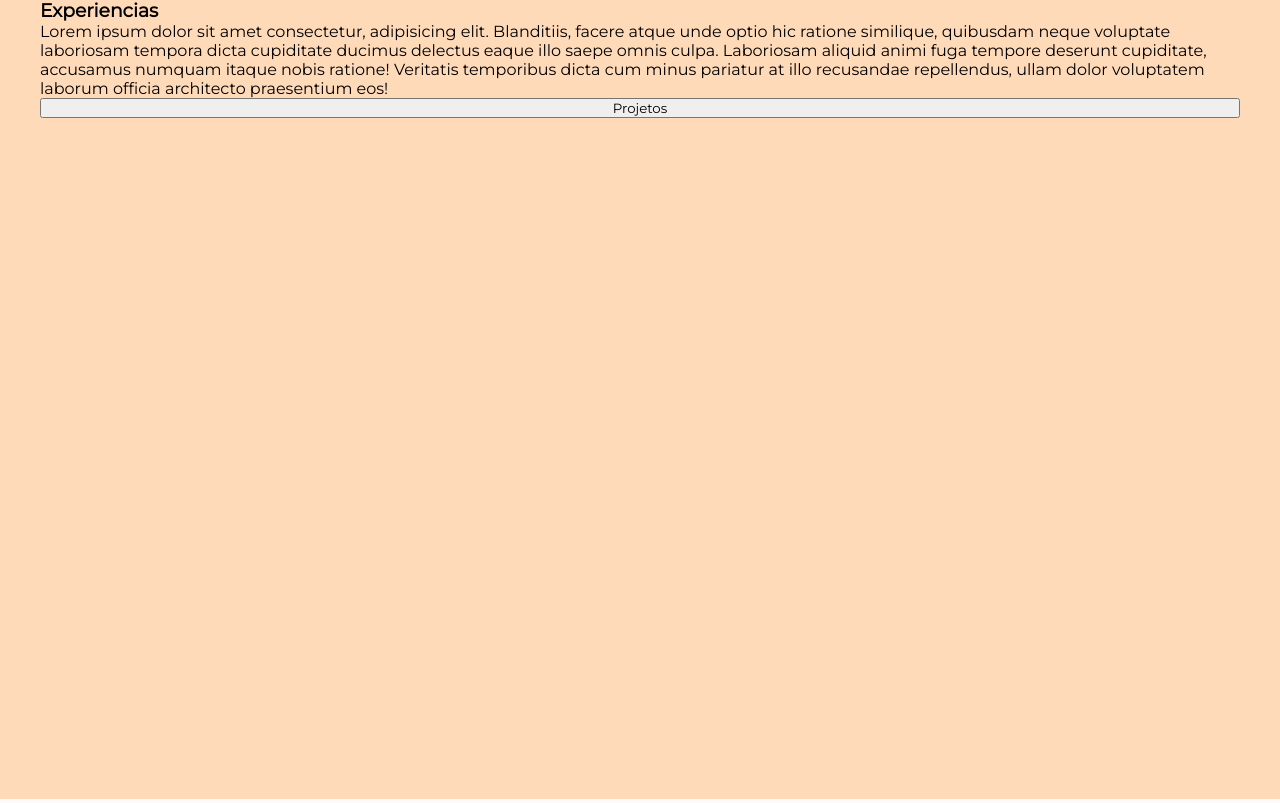
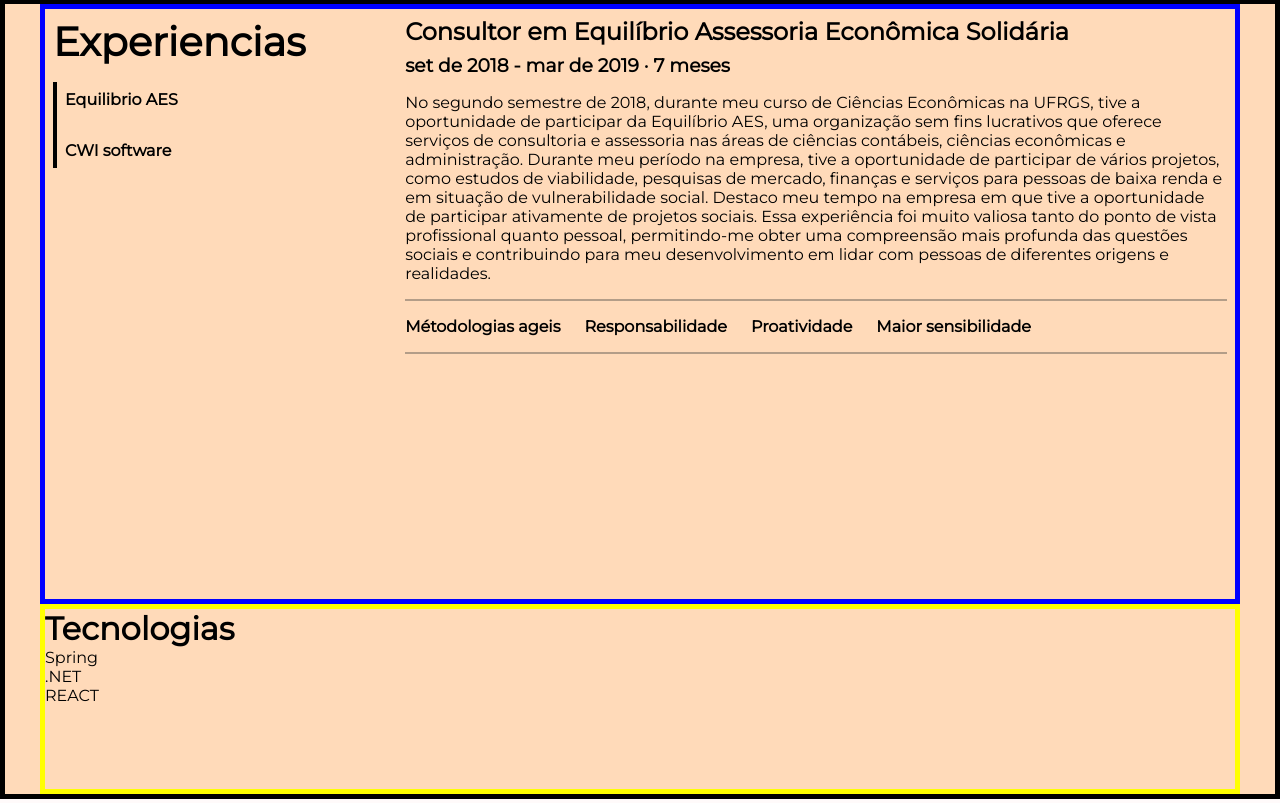
Before and after one commit to kzanetty/portfolio, a React (Vite) app: page / in a window 1280 px wide. Shown: the part 849-1652 px from the top of the page. Built offline with nearby package versions, Linux system fonts and the light colour scheme.

Commit message:
criando esboço da screeen experiencias

```diff
--- a/src/App.css
+++ b/src/App.css
@@ -5,6 +5,8 @@
   padding: 0;
   margin: 0;
   font-family: "Montserrat", sans-serif;
+  text-decoration: none;
+  list-style: none;
 }
 
 :root {
--- /dev/null
+++ b/src/constant/experiencias.js
@@ -0,0 +1,34 @@
+const experiencias = [
+  {
+    nome: "Equilibrio AES",
+    titulo: "Consultor em Equilíbrio Assessoria Econômica Solidária",
+    periodo: "set de 2018 - mar de 2019 · 7 meses",
+    texto:
+      "No segundo semestre de 2018, durante meu curso de Ciências Econômicas na UFRGS, tive a oportunidade de participar da Equilíbrio AES, uma organização sem fins lucrativos que oferece serviços de consultoria e assessoria nas áreas de ciências contábeis, ciências econômicas e administração. Durante meu período na empresa, tive a oportunidade de participar de vários projetos, como estudos de viabilidade, pesquisas de mercado, finanças e serviços para pessoas de baixa renda e em situação de vulnerabilidade social. Destaco meu tempo na empresa em que tive a oportunidade de participar ativamente de projetos sociais. Essa experiência foi muito valiosa tanto do ponto de vista profissional quanto pessoal, permitindo-me obter uma compreensão mais profunda das questões sociais e contribuindo para meu desenvolvimento em lidar com pessoas de diferentes origens e realidades.",
+    tecnologias: [
+      "Métodologias ageis",
+      "Responsabilidade",
+      "Proatividade",
+      "Maior sensibilidade",
+    ],
+  },
+  {
+    nome: "CWI software",
+    titulo: "Estágio em CWI Software",
+    periodo: "dez de 2022 - mai de 2023 · 6 meses",
+    texto:
+      "Participei como estagiário no programa de capacitação Crescer, que reúne uma equipe excepcional de profissionais altamente qualificados, atuando como professores. O objetivo desse programa é capacitar e inserir novos talentos da área de tecnologia no mercado. Durante minha participação no Crescer, adquiri experiência em diversas áreas, incluindo:",
+    tecnologias: [
+      "Métodologias ageis",
+      "Responsabilidade",
+      "Proatividade",
+      "Maior sensibilidade",
+      "Métodologias ageis",
+      "Responsabilidade",
+      "Proatividade",
+      "Maior sensibilidade",
+    ],
+  },
+];
+
+export default experiencias;
--- /dev/null
+++ b/src/constant/tecnologias.js
@@ -0,0 +1,16 @@
+const tecnologias = [
+  {
+    nome: "Spring",
+    imagem: "URL aqui",
+  },
+  {
+    nome: ".NET",
+    imagem: "URL aqui",
+  },
+  {
+    nome: "REACT",
+    imagem: "URL aqui",
+  },
+];
+
+export default tecnologias;
--- a/src/ui/components/index.js
+++ b/src/ui/components/index.js
@@ -3,3 +3,7 @@ export { ContainerComponent } from "./container/container.component";
 
 export { DarkModeComponent } from "./dark-mode/dark-mode.component";
 export { LinkComponent } from "./links/link.component";
+
+export { RelatoExperienciaComponent } from "./relato-experiencia/relato-experiencia.component";
+export { TecnologiasComponent } from "./relato-tecnologias/tecnologias.component";
+export { RelatoTituloComponent } from "./relato-exp-titulo/relato-exp-titulo.component";
--- a/src/ui/components/navbar/navbar.component.css
+++ b/src/ui/components/navbar/navbar.component.css
@@ -18,7 +18,6 @@
   align-items: center;
   justify-content: flex-end;
   gap: 10%;
-  list-style: none;
   color: var(--body_color);
   height: 100%;
   width: 60%;
@@ -35,7 +34,6 @@
 
 .items-navbar > li > a {
   list-style: none;
-  text-decoration: none;
   cursor: pointer;
   font-size: 20px;
   padding: 4px 8px;
--- /dev/null
+++ b/src/ui/components/relato-exp-titulo/relato-exp-titulo.component.jsx
@@ -0,0 +1,15 @@
+
+export function RelatoTituloComponent({ experiencias, onClick }) {
+    return (
+        <>
+            <h1>Experiencias</h1>
+            <ul>
+                {
+                    experiencias.map((exp, index) => (
+                        <li key={index}><button className={`button-title button-${exp.nome}`} onClick={() => onClick(exp.nome)}>{exp.nome}</button></li>
+                    ))
+                }
+            </ul>
+        </>
+    )
+}
--- /dev/null
+++ b/src/ui/components/relato-experiencia/relato-experiencia.component.jsx
@@ -0,0 +1,24 @@
+export function RelatoExperienciaComponent({ experiencias }) {
+    return (
+        <>
+            {
+                experiencias.map((exp, index) => (
+                    <div className={`hiden-experience ${exp.nome}`} key={index}>
+                        <h2>{exp.titulo}</h2>
+                        <h3>{exp.periodo}</h3>
+                        <p>{exp.texto}</p>
+                        <div>
+                            <ul>
+                                {
+                                    exp.tecnologias.map((tecnologia, index) => (
+                                        <li key={index}>{tecnologia}</li>
+                                    ))
+                                }
+                            </ul>
+                        </div>
+                    </div>
+                ))
+            }
+        </>
+    )
+}
--- /dev/null
+++ b/src/ui/components/relato-tecnologias/tecnologias.component.jsx
@@ -0,0 +1,15 @@
+
+export function TecnologiasComponent({ tecnologias }) {
+    return (
+        <>
+            <h1>Tecnologias</h1>
+            <ul>
+                {
+                    tecnologias.map((tec, index) => (
+                        <li key={index}>{tec.nome}</li>
+                    ))
+                }
+            </ul>
+        </>
+    )
+}
--- a/src/ui/screens/experience/experience.screen.css
+++ b/src/ui/screens/experience/experience.screen.css
@@ -0,0 +1,103 @@
+.experience {
+  min-height: 100%;
+  border: 5px solid black;
+  color: var(--body_color);
+}
+
+.content-experience {
+  height: 100%;
+  display: flex;
+  flex-direction: column;
+}
+
+.content-experience-reports {
+  display: flex;
+  justify-content: space-between;
+  align-items: flex-start;
+  padding: 8px;
+  border: 5px solid blue;
+  height: 600px;
+}
+
+.content-experience-titulos {
+  width: 30%;
+  display: flex;
+  flex-direction: column;
+  /* border: 2px solid lightgreen; */
+}
+
+.content-experience-titulos > h1 {
+  margin-bottom: 16px;
+  font-size: var(--size-title-small);
+}
+
+.content-experience-titulos > ul {
+  border-left: 4px solid var(--body_color);
+  display: flex;
+  flex-direction: column;
+  gap: 32px;
+  padding: 8px 8px;
+}
+
+.content-experience-titulos > ul > li > button {
+  background-color: transparent;
+  border: none;
+  cursor: pointer;
+  font-size: var(--size-text-small);
+  font-weight: bold;
+  position: relative;
+  color: var(--body_color);
+}
+
+.content-experience-titulos > ul > li > button:hover {
+  color: var(--body_active-color);
+}
+
+.content-experience-titulos > ul > li > button:hover::before {
+  content: "";
+  position: absolute;
+  right: -200px;
+  bottom: 50%;
+  width: 150px;
+  width: calc();
+  height: 1px;
+  background-color: var(--body_color);
+}
+
+.content-experience-relatos {
+  width: 70%;
+}
+
+.content-experience-relatos > div > h2 {
+  margin-bottom: 8px;
+}
+
+.content-experience-relatos > div > h3,
+.content-experience-relatos > div > p {
+  margin-bottom: 16px;
+}
+
+.content-experience-relatos > div > div > ul {
+  border-top: 2px solid rgba(59, 59, 59, 0.384);
+  border-bottom: 2px solid rgba(59, 59, 59, 0.384);
+  padding: 16px 0;
+  display: flex;
+  flex-wrap: wrap;
+  gap: 24px;
+  font-weight: bold;
+}
+
+.hiden-experience {
+  display: none;
+}
+
+.content-technologies {
+  border: 5px solid yellow;
+  flex: 1;
+}
+
+.teste {
+  color: red;
+  border-bottom: 10px solid red;
+  font-size: 50px;
+}
--- a/src/ui/screens/experience/experience.screen.jsx
+++ b/src/ui/screens/experience/experience.screen.jsx
@@ -1,23 +1,58 @@
 import "./experience.screen.css";
-import { ContainerComponent } from "../../components";
+import { ContainerComponent, RelatoExperienciaComponent, RelatoTituloComponent, TecnologiasComponent } from "../../components";
+import experiencias from '../../../constant/experiencias'
+import tecnologias from '../../../constant/tecnologias'
+import { useEffect, useState } from "react";
 
 export function ExperienceScreen() {
+  const [showFirstExperience, setShowFirstExperience] = useState(true)
+  const [selectedClassName, setSelectedClassName] = useState("hiden-experience")
+  const [selectedButton, setSelectedButton] = useState('');
+
+  function selectExperience(className) {
+    setShowFirstExperience(false)
+    setSelectedButton(className);
+    const elementsToHide = document.getElementsByClassName(selectedClassName);
+    for (let i = 0; i < elementsToHide.length; i++) {
+      elementsToHide[i].style.display = "none";
+    }
+
+    const elementsToShow = document.getElementsByClassName(className);
+    for (let i = 0; i < elementsToShow.length; i++) {
+      elementsToShow[i].style.display = "block";
+    }
+
+    setSelectedClassName(className)
+  }
+
+  useEffect(() => {
+    if (showFirstExperience) {
+      const elementsToShow = document.getElementsByClassName(experiencias[0].nome);
+      for (let i = 0; i < elementsToShow.length; i++) {
+        elementsToShow[i].style.display = "inline";
+      }
+    }
+  }, [showFirstExperience, selectedClassName])
+
   return (
     <div id="experience" className="screen screen-secondary experience">
       <ContainerComponent fullHeight={true}>
-        <div className="conteudos-screens">
-          <h3>Experiencias</h3>
-          <p>
-            Lorem ipsum dolor sit amet consectetur, adipisicing elit.
-            Blanditiis, facere atque unde optio hic ratione similique, quibusdam
-            neque voluptate laboriosam tempora dicta cupiditate ducimus delectus
-            eaque illo saepe omnis culpa. Laboriosam aliquid animi fuga tempore
-            deserunt cupiditate, accusamus numquam itaque nobis ratione!
-            Veritatis temporibus dicta cum minus pariatur at illo recusandae
-            repellendus, ullam dolor voluptatem laborum officia architecto
-            praesentium eos!
-          </p>
-          <button>Projetos</button>
+        <div className="content-experience">
+
+          <div className="content-experience-reports">
+            <div className="content-experience-titulos">
+              <RelatoTituloComponent experiencias={experiencias} onClick={selectExperience} selectedButton={selectedButton} />
+            </div>
+
+            <div className="content-experience-relatos">
+              <RelatoExperienciaComponent experiencias={experiencias} />
+            </div>
+          </div>
+
+          <div className="content-technologies">
+            <TecnologiasComponent tecnologias={tecnologias} />
+          </div>
+
         </div>
       </ContainerComponent>
     </div>
```
